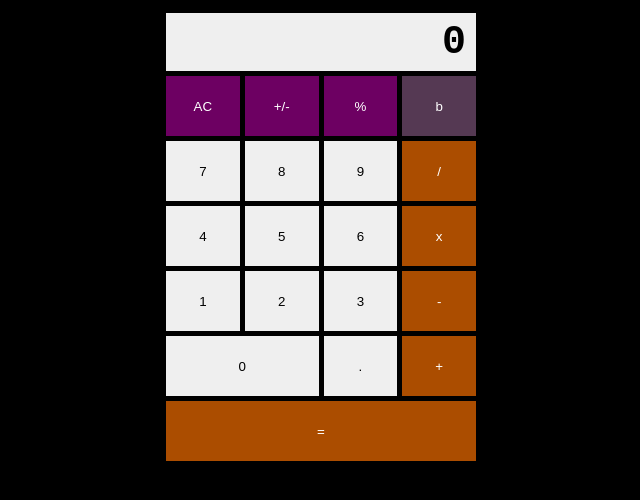
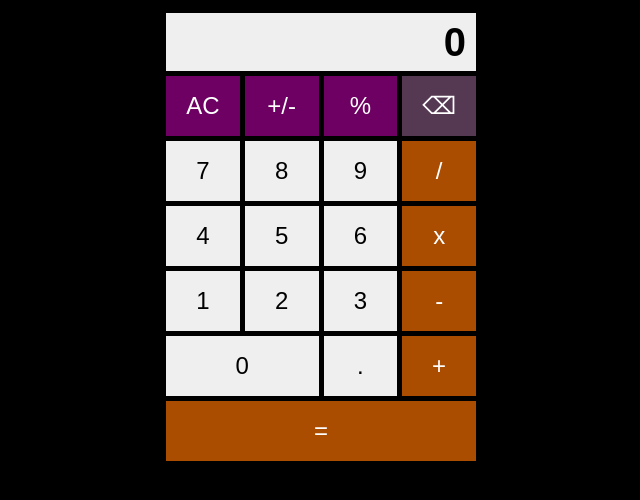
Before and after one commit to GrabovyiS/odin-calculator, a plain HTML site: page index.html in a window 1280 px wide. Shown: the whole page, without its empty margins (319-959 px from the left). Drawn offline with Linux system fonts and the light colour scheme.

Commit message:
feat: button typography

```diff
--- a/index.html
+++ b/index.html
@@ -13,7 +13,7 @@
       <button id="clear-button" class="action-button button">AC</button>
       <button id="sign-button" class="action-button button">+/-</button>
       <button id="percent-button" class="action-button button">%</button>
-      <button id="backspace-button" class="action-button button">b</button>
+      <button id="backspace-button" class="action-button button">⌫</button>
       <button id="seven-button" class="number-button button">7</button>
       <button id="eight-button" class="number-button button">8</button>
       <button id="nine-button" class="number-button button">9</button>
--- a/styles.css
+++ b/styles.css
@@ -12,7 +12,7 @@ body {
   padding: 5px;
   margin: auto;
   width: min-content;
-  font-family: 'Courier New', Courier, monospace;
+  font-family: Arial, Helvetica, sans-serif;
 }
 
 #buttons-container {
@@ -43,6 +43,7 @@ body {
   padding: 0;
   background-color: #EFEFEF;
   border: none;
+  font-size: 24px;
 }
 
 .button.operator-button {
```
